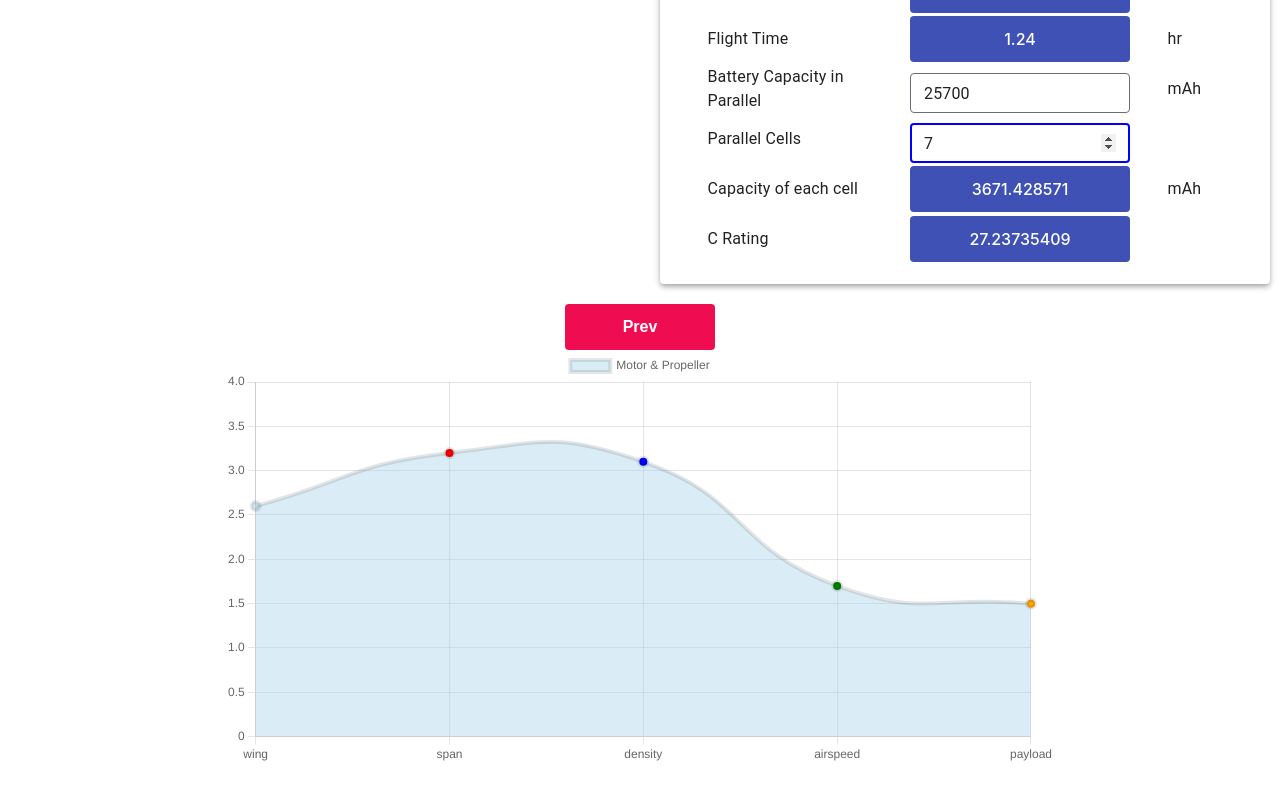
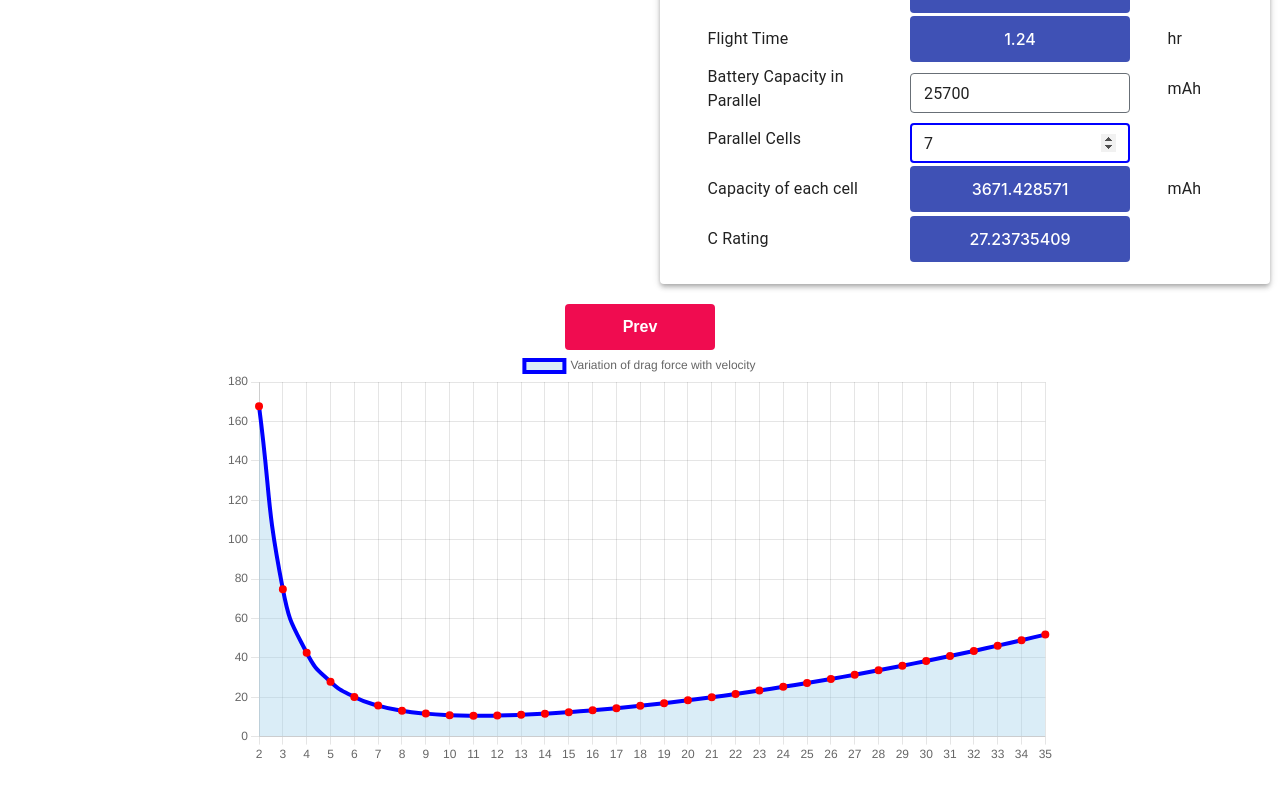
Before and after one commit to prokuranepal/DroneCalculator, a React (Create React App) app: page /sizing in a window 1280 px wide. Shown: the part 2362-3162 px from the top of the page. Built offline with nearby package versions, Linux system fonts and the light colour scheme.

Commit message:
Chart implemented

```diff
--- a/src/components/Chart.js
+++ b/src/components/Chart.js
@@ -3,25 +3,47 @@ import {Line,Bar} from 'react-chartjs-2'
 import { defaults } from 'react-chartjs-2';
 
 export default class Chart extends Component {
+
     render() {
+      console.log(this.props.labels,'label')
+
         let data={
-            labels:['wing','span','density','airspeed','payload'],
+            labels:this.props.velocity,
             datasets:[{
-                label:'Motor & Propeller',
-                data:[2.6,3.2,3.1,1.7,1.5,4,0],
-                backgroundColor:['rgba(162, 211, 235, 0.4)','red','blue','green','orange'],
+                label:'Variation of drag force with velocity',
+                data:this.props.drag,
+                backgroundColor:'rgba(162, 211, 235, 0.4)',
                 borderWidth:4,
                 fill:true,
+                borderColor:'blue',
+                pointBackgroundColor:'red',
+                pointBorderColor:'red',
+                pointRadius:2,
                 radius:4,
-                lineTension:0.5
-            },
-        ]
+                lineTension:0.5,
+              },
+            ],
+            // fontColor:'red'
+
+      }
+
+      let options=  {
+        scales: {
+            y: {
+                beginAtZero: true
+            }
+        },
+        legends:{
+          fontSize:24,
+          fontColor:'red'
         }
+    }
+
+
         return (
 
          <div className="chart" style={{padding:' 0 0 100px 0',margin:'0 auto', width:'830px',height:'400px'}} >
          <Line data={data}
-        //  height={80}
          options={
             {
                 responsive: true,
--- a/src/components/SizingInputContainer.js
+++ b/src/components/SizingInputContainer.js
@@ -56,6 +56,11 @@ console.log(e.target.value,"value")
         }
 return newState
 }
+let labels=['0','5','10','15','20','25','30','35','40']
+let velocity=[2,3,4,5,6,7,8,9,10,11,12,13,14,15,16,17,18,19,20,21,22,23,24,25,26,27,28,29,30,31,32,33,34,35];
+// let velocity=[0,5,10,15,20,25,30,35]
+let cl=[];
+let drag=[];
 
 const onChangeHandler=(e,data,type)=>{
     console.log(data,"data")
@@ -128,6 +133,7 @@ const onChangeHandler=(e,data,type)=>{
       newState.motorAndBattery.powerCruise.value=motorPowerCruise
       newState.motorAndBattery.currentCruise.value=motorCurrentCruise
       newState.motorAndBattery.FlightTime.value=flightTime
+      newState.motorAndBattery.flightTimeBatteryCapacity.value=flightTimeBatteryCapacity
       newState.motorAndBattery.rangeBatteryCapacity.value=rangeBatteryCapacity
       newState.motorAndBattery.rangeCruiseSpeed.value=rangeCruiseSpeed
       newState.motorAndBattery.capacityOfEachCell.value=capacityOfEachCell
@@ -165,14 +171,19 @@ const onChangeHandler=(e,data,type)=>{
     //   newState.motorAndBattery.cRating.value=newState.motorAndBatty.maxContinousCurrent.value/(newState.motorAndBattery.capacityOfEachCell.value/1000);
 
 
+    setState(newState)
+}
+let parasiticDrag=state.drag.wingZeroLiftDragCoefficient.value+state.drag.fuselageDragCoefficient.value;
 
-     setState(newState)
-   }
-
-    // localStorage.setItem('newState',JSON.stringify(Sizing));
+// localStorage.setItem('newState',JSON.stringify(Sizing));
+for(let i=0;i<velocity.length;i++){
+    cl.push((state.mass.totalMass.value*state.operatingEnvironment.acceleration.value)/(1/2*state.operatingEnvironment.airDensity.value*Math.pow(velocity[i],2)*state.calculatedWing.wingArea.value))
+    drag.push(1/2 *state.operatingEnvironment.airDensity.value*Math.pow(velocity[i],2)*state.calculatedWing.wingArea.value*(parasiticDrag+state.general.k.value*Math.pow(cl[i],2)))
+}
+console.log(cl,'arraycl')
+console.log(drag,'arraydrag')
 
 console.log(state,"state")
-
 let sizingArray=[]
 for(let key in state){
     let innerArray=[]
@@ -218,7 +229,7 @@ console.log("mainarray", sizingArray)
                  ):''}
        </Grid>
       <Button text='Prev' submitHandler={(e)=>submitHandler(e)}/>
-       <Chart/>
+       <Chart labels={labels} velocity={velocity} cl={cl} drag={drag}/>
     </div>
 </Grid>
         </>
```
Also changed, not shown: 1 other file (tests, documents, lock files or other folders).
